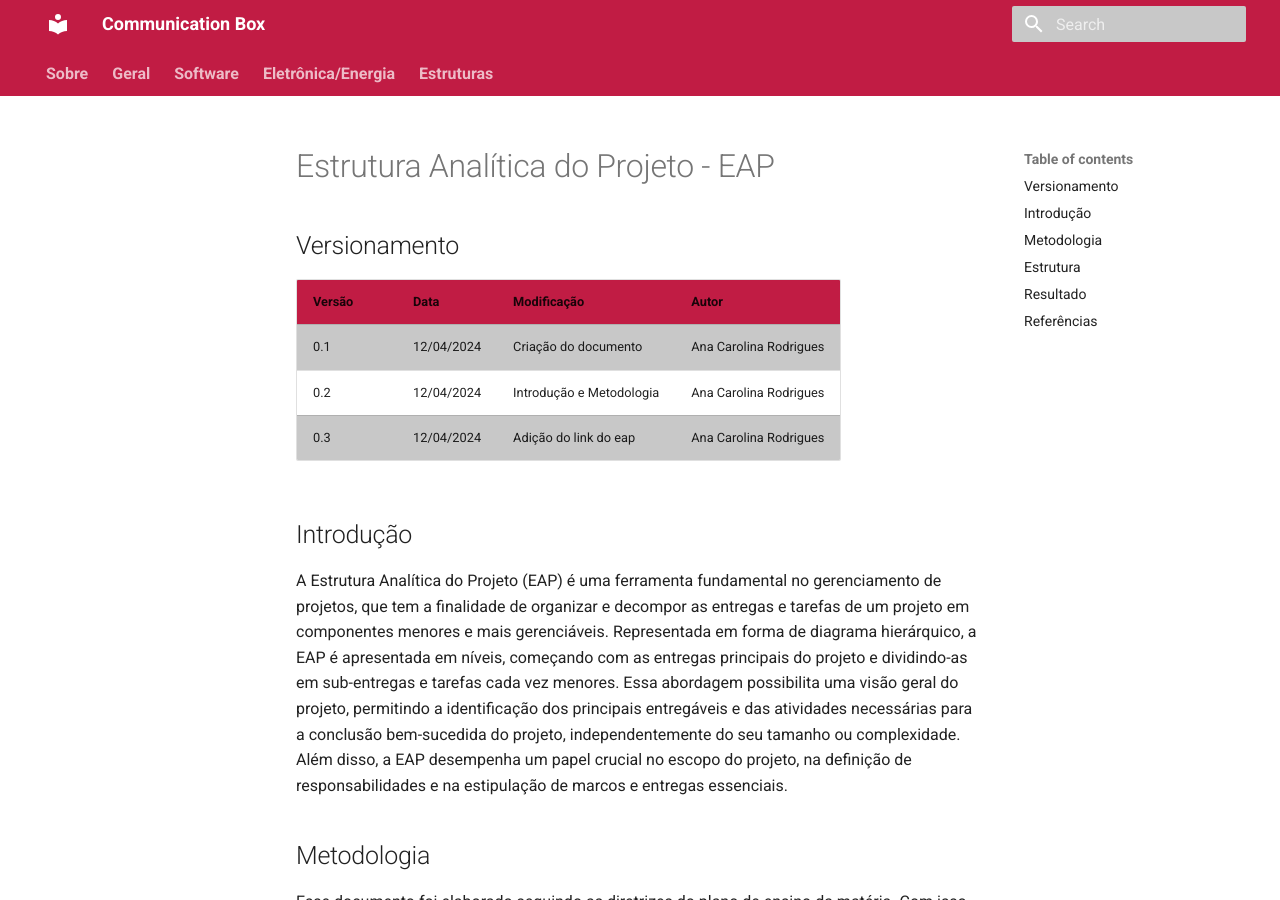
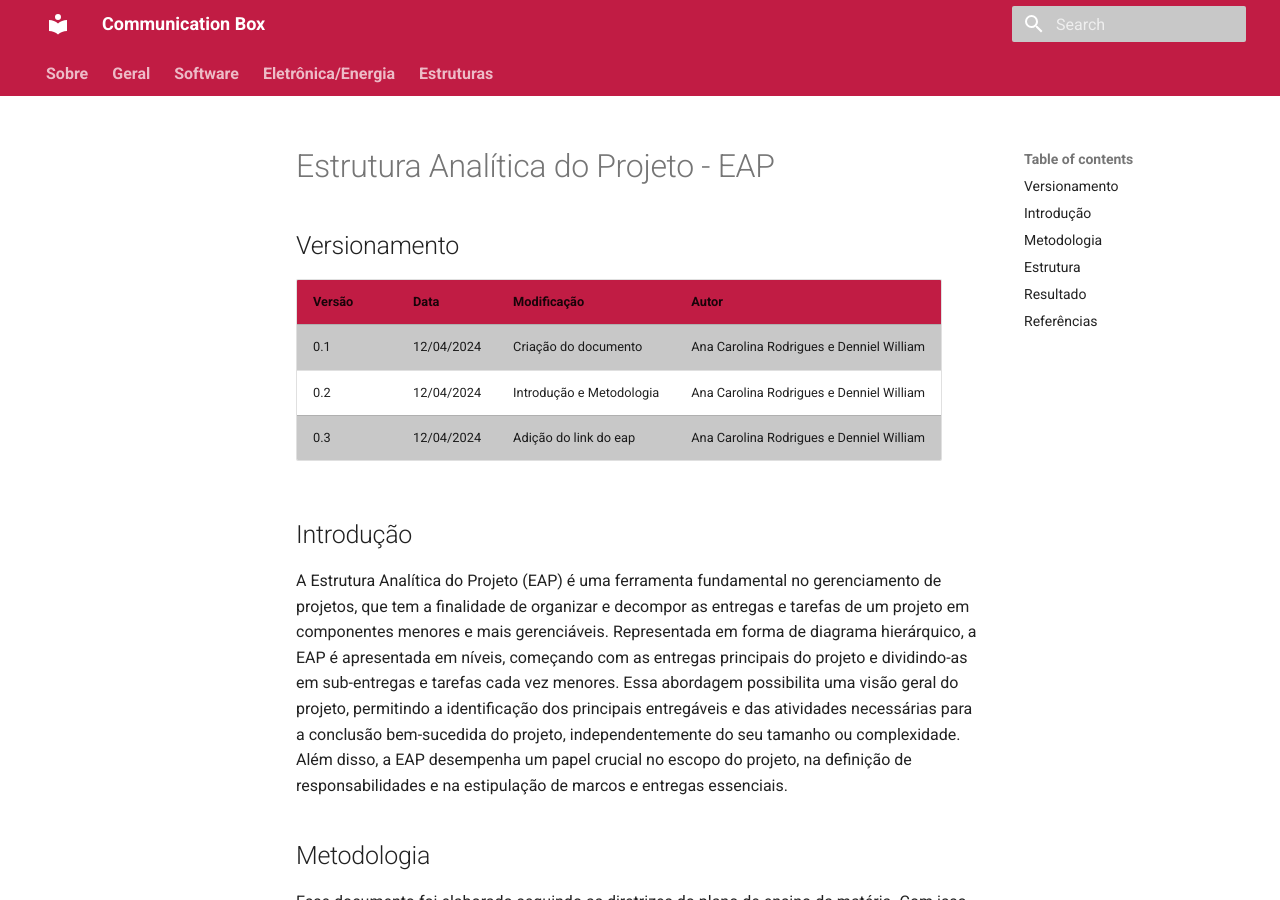
Before and after one commit to Calcioft/ScanPoint, an MkDocs documentation site: the page built from docs/geral/eap_geral.md, in a window 1280 px wide and 900 px high. Built offline with MkDocs 1.6.1 and Material for MkDocs 9.7.7, drawn with Linux system fonts in a browser that asks for light colours.

Commit message:
fix: correcao do nome

```diff
--- a/docs/geral/eap_geral.md
+++ b/docs/geral/eap_geral.md
@@ -3,9 +3,9 @@
 ## Versionamento
 | Versão | Data | Modificação | Autor |
 |--|--|--|--|
-| 0.1 | 12/04/2024 | Criação do documento | Ana Carolina Rodrigues |
-| 0.2 | 12/04/2024 | Introdução e Metodologia | Ana Carolina Rodrigues |
-| 0.3 | 12/04/2024 | Adição do link do eap | Ana Carolina Rodrigues |
+| 0.1 | 12/04/2024 | Criação do documento | Ana Carolina Rodrigues e Denniel William |
+| 0.2 | 12/04/2024 | Introdução e Metodologia | Ana Carolina Rodrigues e Denniel William |
+| 0.3 | 12/04/2024 | Adição do link do eap | Ana Carolina Rodrigues e Denniel William |
 
 
 ## Introdução
```
